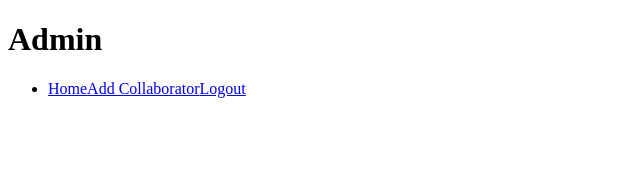
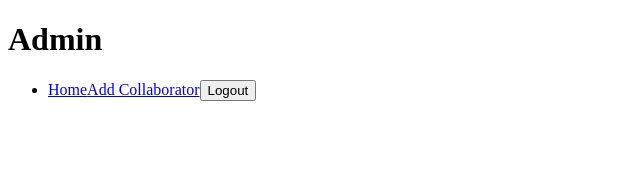
Before and after one commit to eltonsantos/avaliation-system-react, a React (Vite) app: page /admin in a window 1280 px wide. Shown: the top 170 px of the page, without its empty margins (0-640 px from the left). Built offline with nearby package versions, Linux system fonts and the light colour scheme; no server answers.

Commit message:
Create logout function

```diff
--- a/src/components/Menu/index.jsx
+++ b/src/components/Menu/index.jsx
@@ -1,12 +1,27 @@
-import { Link } from "react-router-dom";
+import { signOut } from "firebase/auth";
+import { Link, useNavigate } from "react-router-dom";
+import { auth } from "../../services/firebaseConfig";
 
 export function Menu() {
+  const navigate = useNavigate();
+
+  function handleLogout() {
+    signOut(auth)
+      .then(() => {
+        navigate("/");
+        console.log("Signed out successfully");
+      })
+      .catch((error) => {
+        console.log(error.mensage);
+      });
+  }
+
   return (
     <ul>
       <li>
         <Link to="/admin">Home</Link>
         <Link to="/collaborator">Add Collaborator</Link>
-        <Link to="/">Logout</Link>
+        <button onClick={handleLogout}>Logout</button>
       </li>
     </ul>
   );
```
